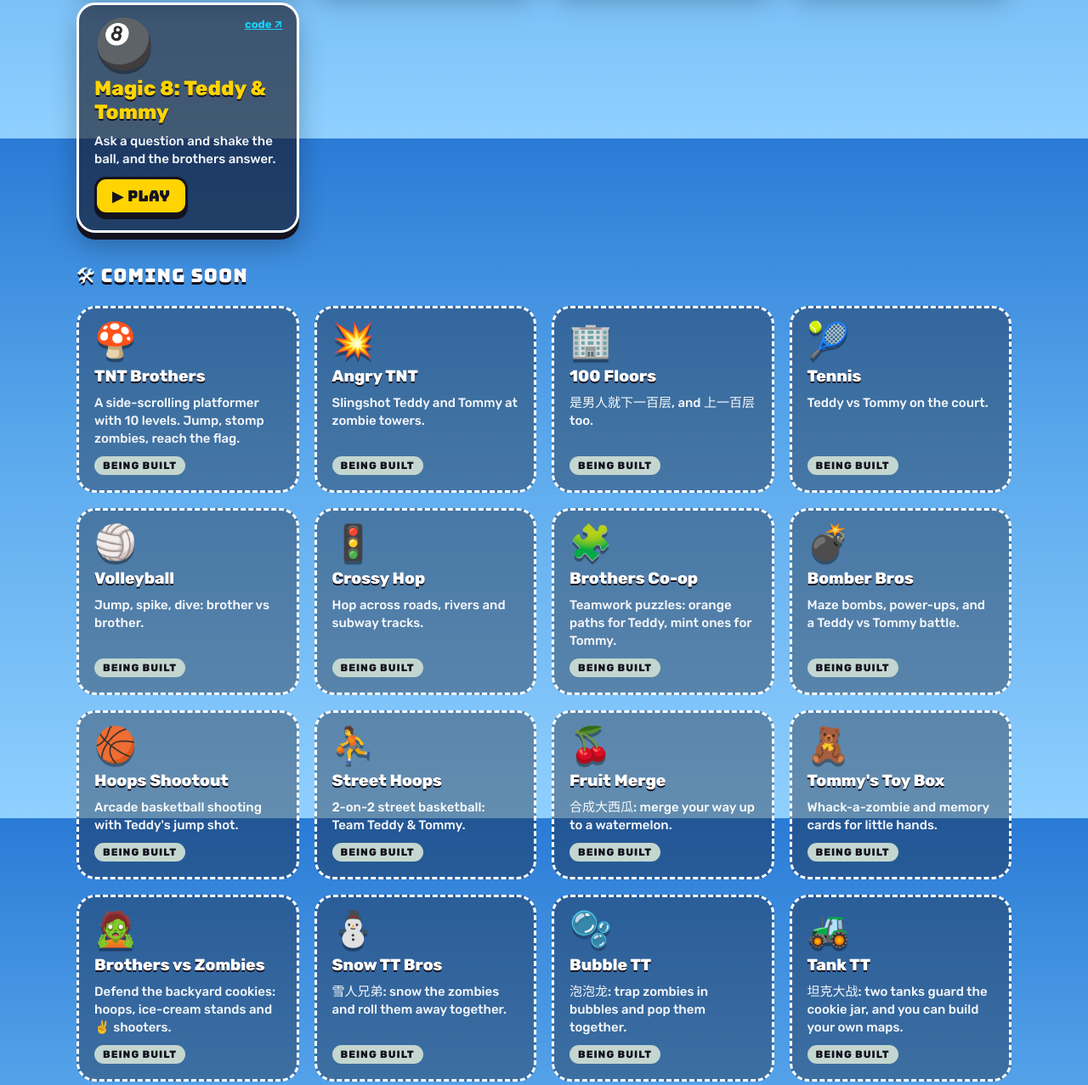
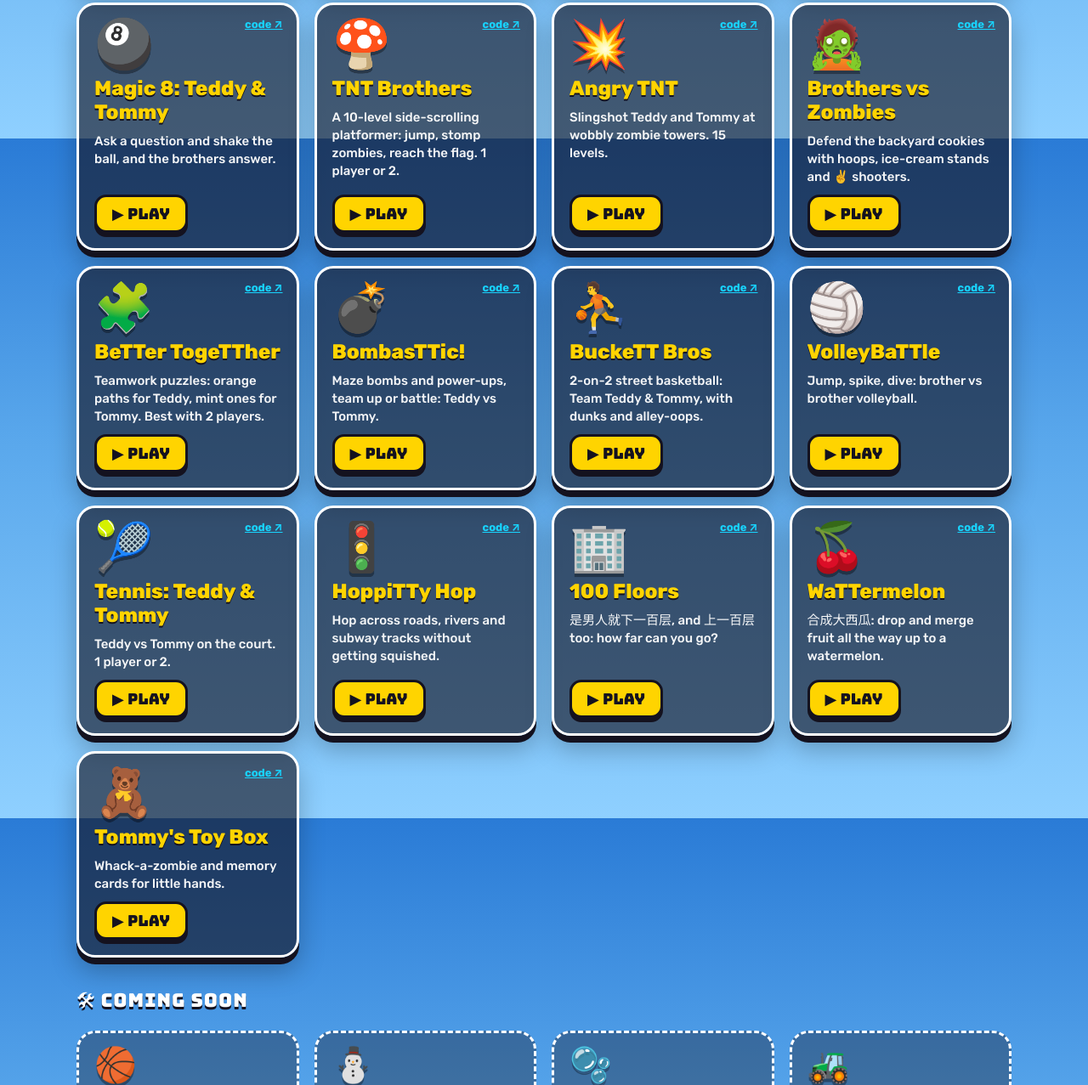
Before and after one commit to adong/games-for-teddy-tommy, a plain HTML site: page index.html in a window 1280 px wide. Shown: the part 637-1914 px from the top of the page at 85% size. Drawn offline with Linux system fonts and the light colour scheme.

Commit message:
Publish 12 more games: move them to Play now

```diff
--- a/index.html
+++ b/index.html
@@ -83,21 +83,21 @@
     { repo: 'fruitty-kids', icon: '🍉', name: 'FruiTTy Kids', text: 'Swipe to slice flying fruit. Watch out for the zombie bombs, and call your brother as a second chef.' },
     { repo: 'king-of-bonk', icon: '🥊', name: 'King of Bonk!', text: 'A cartoon backyard fight: Teddy\'s jab-straight vs Tommy\'s peace wave. 1 player or 2.' },
     { repo: 'magic-8-teddy', icon: '🎱', name: 'Magic 8: Teddy & Tommy', text: 'Ask a question and shake the ball, and the brothers answer.' },
+    { repo: 'tnt-brothers', icon: '🍄', name: 'TNT Brothers', text: 'A 10-level side-scrolling platformer: jump, stomp zombies, reach the flag. 1 player or 2.' },
+    { repo: 'angry-tnt', icon: '💥', name: 'Angry TNT', text: 'Slingshot Teddy and Tommy at wobbly zombie towers. 15 levels.' },
+    { repo: 'brothers-vs-zombies', icon: '🧟', name: 'Brothers vs Zombies', text: 'Defend the backyard cookies with hoops, ice-cream stands and ✌️ shooters.' },
+    { repo: 'coop-brothers', icon: '🧩', name: 'BeTTer TogeTTher', text: 'Teamwork puzzles: orange paths for Teddy, mint ones for Tommy. Best with 2 players.' },
+    { repo: 'bomber-teddy', icon: '💣', name: 'BombasTTic!', text: 'Maze bombs and power-ups, team up or battle: Teddy vs Tommy.' },
+    { repo: 'buckett-bros', icon: '⛹️', name: 'BuckeTT Bros', text: '2-on-2 street basketball: Team Teddy & Tommy, with dunks and alley-oops.' },
+    { repo: 'volleyball-teddy', icon: '🏐', name: 'VolleyBaTTle', text: 'Jump, spike, dive: brother vs brother volleyball.' },
+    { repo: 'tennis-teddy', icon: '🎾', name: 'Tennis: Teddy & Tommy', text: 'Teddy vs Tommy on the court. 1 player or 2.' },
+    { repo: 'crossy-teddy', icon: '🚦', name: 'HoppiTTy Hop', text: 'Hop across roads, rivers and subway tracks without getting squished.' },
+    { repo: 'hundred-floors', icon: '🏢', name: '100 Floors', text: '是男人就下一百层, and 上一百层 too: how far can you go?' },
+    { repo: 'merge-teddy', icon: '🍒', name: 'WaTTermelon', text: '合成大西瓜: drop and merge fruit all the way up to a watermelon.' },
+    { repo: 'tommy-toybox', icon: '🧸', name: 'Tommy\'s Toy Box', text: 'Whack-a-zombie and memory cards for little hands.' },
   ];
   const SOON = [
-    { icon: '🍄', name: 'TNT Brothers', text: 'A side-scrolling platformer with 10 levels. Jump, stomp zombies, reach the flag.' },
-    { icon: '💥', name: 'Angry TNT', text: 'Slingshot Teddy and Tommy at zombie towers.' },
-    { icon: '🏢', name: '100 Floors', text: '是男人就下一百层, and 上一百层 too.' },
-    { icon: '🎾', name: 'Tennis', text: 'Teddy vs Tommy on the court.' },
-    { icon: '🏐', name: 'Volleyball', text: 'Jump, spike, dive: brother vs brother.' },
-    { icon: '🚦', name: 'Crossy Hop', text: 'Hop across roads, rivers and subway tracks.' },
-    { icon: '🧩', name: 'Brothers Co-op', text: 'Teamwork puzzles: orange paths for Teddy, mint ones for Tommy.' },
-    { icon: '💣', name: 'Bomber Bros', text: 'Maze bombs, power-ups, and a Teddy vs Tommy battle.' },
     { icon: '🏀', name: 'Hoops Shootout', text: 'Arcade basketball shooting with Teddy\'s jump shot.' },
-    { icon: '⛹️', name: 'Street Hoops', text: '2-on-2 street basketball: Team Teddy & Tommy.' },
-    { icon: '🍒', name: 'Fruit Merge', text: '合成大西瓜: merge your way up to a watermelon.' },
-    { icon: '🧸', name: 'Tommy\'s Toy Box', text: 'Whack-a-zombie and memory cards for little hands.' },
-    { icon: '🧟', name: 'Brothers vs Zombies', text: 'Defend the backyard cookies: hoops, ice-cream stands and ✌️ shooters.' },
     { icon: '⛄', name: 'Snow TT Bros', text: '雪人兄弟: snow the zombies and roll them away together.' },
     { icon: '🫧', name: 'Bubble TT', text: '泡泡龙: trap zombies in bubbles and pop them together.' },
     { icon: '🚜', name: 'Tank TT', text: '坦克大战: two tanks guard the cookie jar, and you can build your own maps.' },
```
Also changed, not shown: 1 other file.
